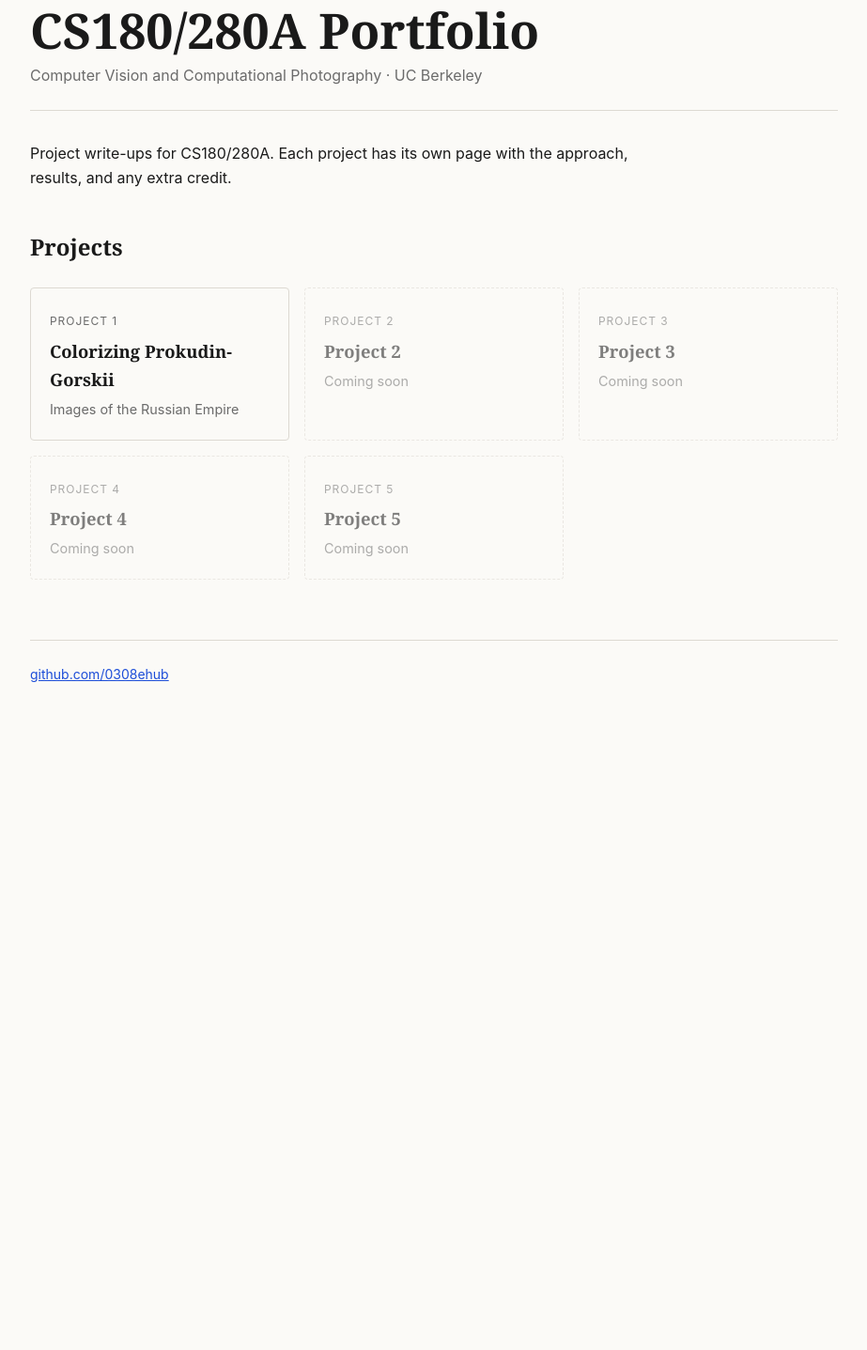
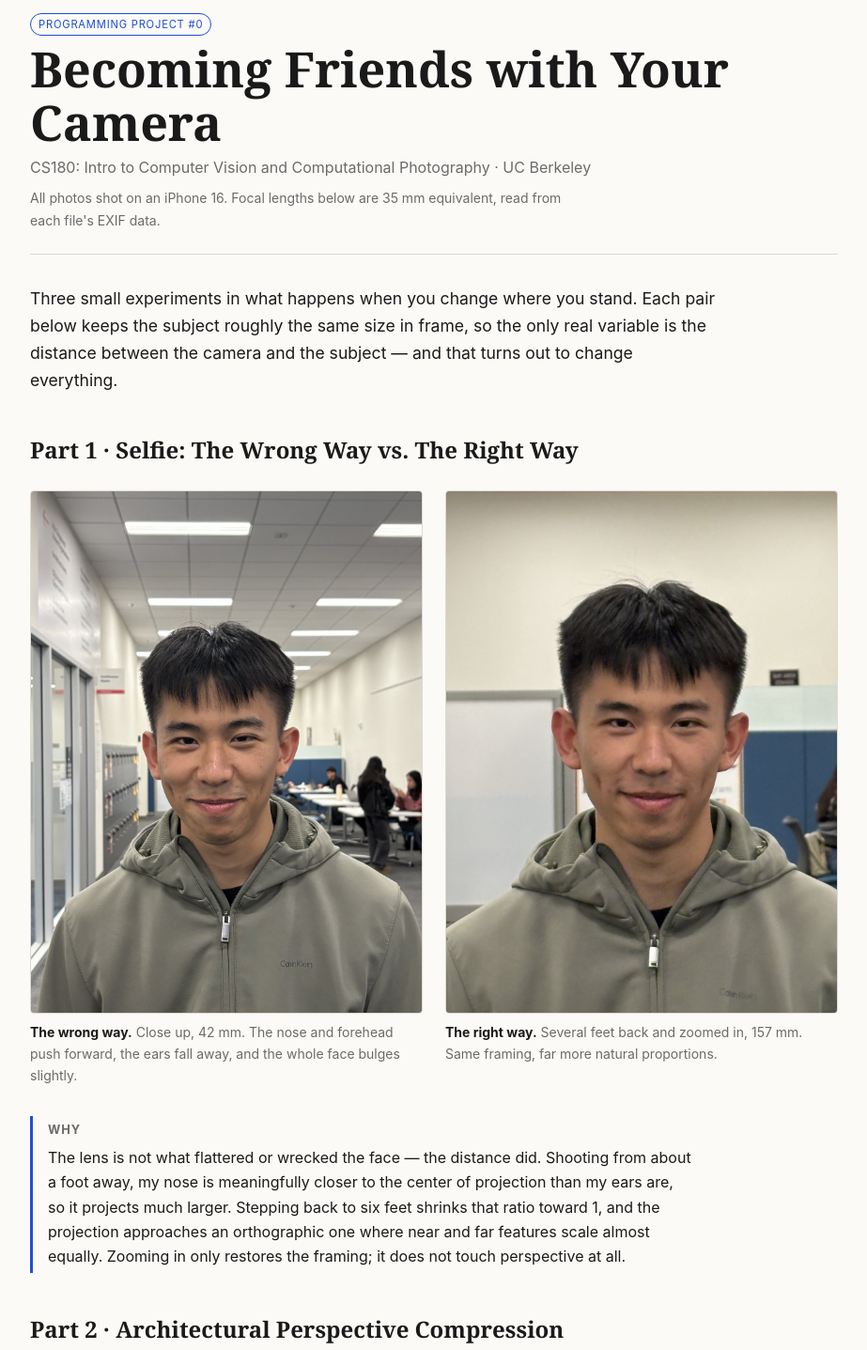
Before and after one commit to 0308ehub/0308ehub.github.io, a plain HTML site: page index.html in a window 1280 px wide. Shown: the part 45-1482 px from the top of the page at 94% size, without its empty margins (178-1101 px from the left). Before the commit the page ends 838 px from the top, so only its background shows below. Drawn offline with Linux system fonts and the light colour scheme.

Commit message:
feat: replace landing page with Project 0 write-up
Adds the proj0 deliverable: selfie perspective pair, architectural
compression pair, and the dolly zoom GIF, with EXIF focal lengths
and explanations. Images normalized and downsized for web.

```diff
--- a/index.html
+++ b/index.html
@@ -3,54 +3,65 @@
 <head>
   <meta charset="utf-8">
   <meta name="viewport" content="width=device-width, initial-scale=1">
-  <title>CS180 Portfolio — 0308ehub</title>
+  <title>Project 0: Becoming Friends with Your Camera — CS180</title>
+  <meta name="description" content="CS180 Project 0 — perspective, focal length, and the center of projection.">
   <link rel="stylesheet" href="style.css">
 </head>
 <body>
   <header>
-    <h1>CS180/280A Portfolio</h1>
-    <p class="sub">Computer Vision and Computational Photography · UC Berkeley</p>
+    <p class="tag">Programming Project #0</p>
+    <h1>Becoming Friends with Your Camera</h1>
+    <p class="sub">CS180: Intro to Computer Vision and Computational Photography · UC Berkeley</p>
+    <p class="meta">All photos shot on an iPhone 16. Focal lengths below are 35&nbsp;mm equivalent, read from each file's EXIF data.</p>
   </header>
 
   <main>
-    <p>Project write-ups for CS180/280A. Each project has its own page with the approach, results, and any extra credit.</p>
+    <p class="lede">Three small experiments in what happens when you change where you stand. Each pair below keeps the subject roughly the same size in frame, so the only real variable is the distance between the camera and the subject — and that turns out to change everything.</p>
 
-    <h2>Projects</h2>
-    <div class="grid">
-      <a class="card" href="./1/index.html">
-        <span class="num">Project 1</span>
-        <h3>Colorizing Prokudin-Gorskii</h3>
-        <p>Images of the Russian Empire</p>
-      </a>
+    <h2>Part 1 · Selfie: The Wrong Way vs. The Right Way</h2>
+    <div class="pair">
+      <figure>
+        <img src="./media/selfie-close.jpg" alt="Portrait taken from close range at 42mm equivalent, showing wide-angle facial distortion" width="1200" height="1600" loading="eager">
+        <figcaption><b>The wrong way.</b> Close up, 42&nbsp;mm. The nose and forehead push forward, the ears fall away, and the whole face bulges slightly.</figcaption>
+      </figure>
+      <figure>
+        <img src="./media/selfie-far.jpg" alt="Portrait taken from several feet back at 157mm equivalent, with natural facial proportions" width="1200" height="1600" loading="lazy">
+        <figcaption><b>The right way.</b> Several feet back and zoomed in, 157&nbsp;mm. Same framing, far more natural proportions.</figcaption>
+      </figure>
+    </div>
+    <div class="why">
+      <h3>Why</h3>
+      <p>The lens is not what flattered or wrecked the face — the distance did. Shooting from about a foot away, my nose is meaningfully closer to the center of projection than my ears are, so it projects much larger. Stepping back to six feet shrinks that ratio toward 1, and the projection approaches an orthographic one where near and far features scale almost equally. Zooming in only restores the framing; it does not touch perspective at all.</p>
+    </div>
 
-      <div class="card soon">
-        <span class="num">Project 2</span>
-        <h3>Project 2</h3>
-        <p>Coming soon</p>
-      </div>
+    <h2>Part 2 · Architectural Perspective Compression</h2>
+    <div class="pair">
+      <figure>
+        <img src="./media/building-zoom.jpg" alt="Colonnade photographed from far away at 114mm equivalent, appearing flattened" width="1200" height="1600" loading="lazy">
+        <figcaption><b>Far and zoomed, 114&nbsp;mm.</b> The row of columns stacks up and the facade reads almost flat, like a relief.</figcaption>
+      </figure>
+      <figure>
+        <img src="./media/building-near.jpg" alt="Same colonnade photographed up close at 27mm equivalent, with strong depth and converging lines" width="1200" height="1600" loading="lazy">
+        <figcaption><b>Walked up, 27&nbsp;mm.</b> The same colonnade now races away from the camera with strong converging lines.</figcaption>
+      </figure>
+    </div>
+    <div class="why">
+      <h3>Why</h3>
+      <p>This is the selfie effect run in reverse. From far away, the difference in distance between the nearest column and the farthest one is small compared to how far away all of them are, so they project at nearly the same scale and depth collapses. Up close, that same difference is a large fraction of the total distance, so the near columns tower over the far ones and the recession becomes dramatic.</p>
+    </div>
 
-      <div class="card soon">
-        <span class="num">Project 3</span>
-        <h3>Project 3</h3>
-        <p>Coming soon</p>
-      </div>
-
-      <div class="card soon">
-        <span class="num">Project 4</span>
-        <h3>Project 4</h3>
-        <p>Coming soon</p>
-      </div>
-
-      <div class="card soon">
-        <span class="num">Project 5</span>
-        <h3>Project 5</h3>
-        <p>Coming soon</p>
-      </div>
+    <h2>Part 3 · The Dolly Zoom</h2>
+    <div class="gif-wrap">
+      <img src="./media/dolly-zoom.gif" alt="Animated dolly zoom: the subject stays the same size while the background expands behind it" width="480" height="640" loading="lazy">
+    </div>
+    <div class="why">
+      <h3>Why</h3>
+      <p>Each frame walks the camera backward while zooming in by just enough to hold the subject at a constant size. Because the subject is pinned, the only thing free to change is everything behind it: as the camera retreats, the background's relative depth compresses and it appears to swell forward. The subject sits still while the world reorganizes around it — which is exactly the unsettling quality Hitchcock was after in <i>Vertigo</i>.</p>
     </div>
   </main>
 
   <footer>
-    <a href="https://github.com/0308ehub">github.com/0308ehub</a>
+    <a href="https://github.com/0308ehub/0308ehub.github.io">Source on GitHub</a>
   </footer>
 </body>
 </html>
--- a/style.css
+++ b/style.css
@@ -122,3 +122,61 @@ footer {
     --accent: #7aa2f7;
   }
 }
+
+/* --- project 0 additions --- */
+.meta {
+  font-size: .875rem;
+  color: var(--muted);
+  margin: .5rem 0 0;
+}
+
+.lede {
+  font-size: 1.1rem;
+  max-width: 66ch;
+}
+
+.pair {
+  display: grid;
+  grid-template-columns: repeat(auto-fit, minmax(280px, 1fr));
+  gap: 1.5rem;
+  margin: 1.5rem 0 2rem;
+}
+
+.pair figure { margin: 0; }
+
+.pair img {
+  border: 1px solid var(--line);
+  border-radius: 4px;
+}
+
+figcaption b { color: var(--ink); }
+
+.tag {
+  display: inline-block;
+  font-size: .7rem;
+  letter-spacing: .07em;
+  text-transform: uppercase;
+  color: var(--accent);
+  border: 1px solid currentColor;
+  border-radius: 999px;
+  padding: .1rem .5rem;
+  margin-bottom: .4rem;
+}
+
+.gif-wrap { max-width: 420px; margin: 1.5rem 0 2rem; }
+.gif-wrap img { border: 1px solid var(--line); border-radius: 4px; }
+
+.why {
+  border-left: 3px solid var(--accent);
+  padding: .25rem 0 .25rem 1rem;
+  margin: 1.25rem 0;
+}
+.why h3 {
+  font-family: var(--sans);
+  font-size: .8rem;
+  letter-spacing: .07em;
+  text-transform: uppercase;
+  color: var(--muted);
+  margin: 0 0 .35rem;
+}
+.why p { margin: 0; }
```
Also changed, not shown: 1/index.html (deleted, +0 -42 lines), media/building-near.jpg (added), media/building-zoom.jpg (added), media/dolly-zoom.gif (added), media/selfie-close.jpg (added), media/selfie-far.jpg (added), 1 other file.
